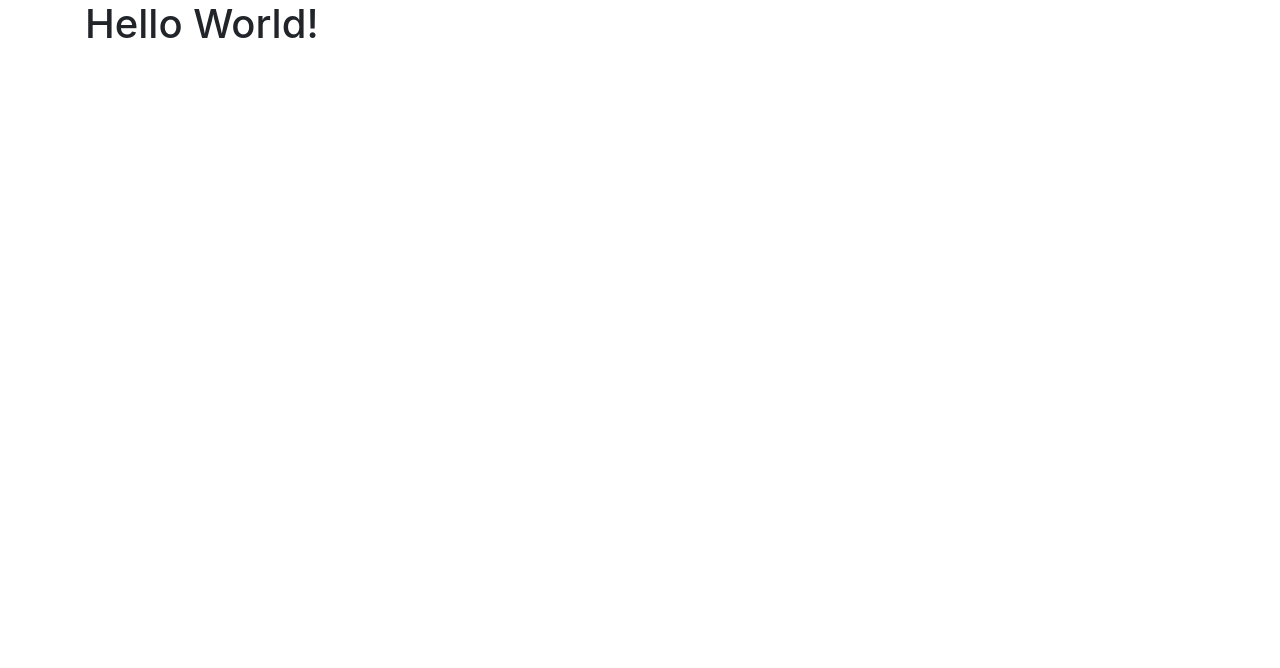
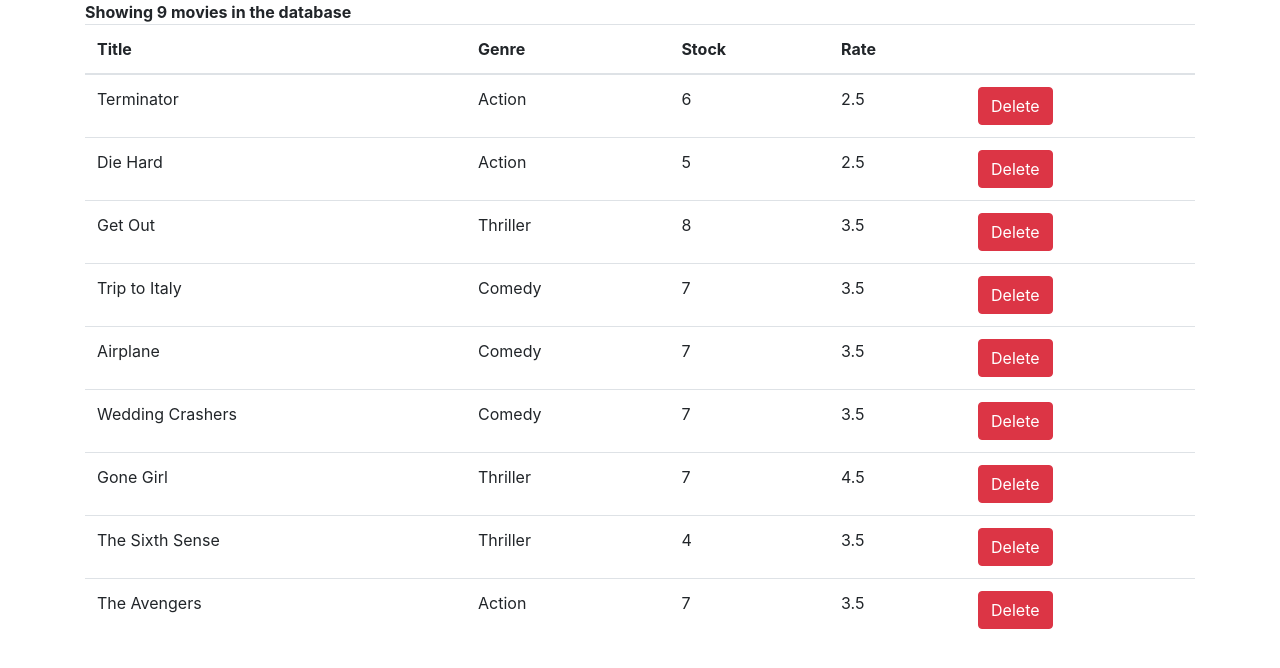
Before and after one commit to minichka/learn-react, a React (Create React App) app in the folder vidly/: page / in a window 1280 px wide. Shown: the top 668 px of the page. Built offline with nearby package versions, Linux system fonts and the light colour scheme.

Commit message:
table creation

```diff
--- a/vidly/src/App.js
+++ b/vidly/src/App.js
@@ -1,13 +1,10 @@
 import React from "react";
-import logo from "./logo.svg";
+//import logo from "./logo.svg";
 import "./App.css";
+import Movies from "./components/movies";
 
 function App() {
-  return (
-    <main className="container">
-      <h1>Hello World!</h1>
-    </main>
-  );
+  return <Movies />;
 }
 
 export default App;
--- /dev/null
+++ b/vidly/src/components/movies.jsx
@@ -0,0 +1,58 @@
+import React, { Component } from "react";
+import { getMovies, deleteMovie } from "../services/fakeMovieService";
+
+class Movies extends Component {
+  state = {
+    movies: getMovies()
+  };
+
+  handleDelete = movie => {
+    console.log(deleteMovie(movie._id));
+    this.setState({ movies: getMovies() });
+  };
+  render() {
+    return (
+      <div className="comtainer">
+        {this.state.movies.length === 0 && (
+          <p>There are no movies in the database</p>
+        )}
+        {this.state.movies.length !== 0 && (
+          <div className="container">
+            <b>Showing {this.state.movies.length} movies in the database</b>
+            <table className="table">
+              <thead>
+                <tr>
+                  <th scope="col">Title</th>
+                  <th scope="col">Genre</th>
+                  <th scope="col">Stock</th>
+                  <th scope="col">Rate</th>
+                  <th />
+                </tr>
+              </thead>
+              <tbody>
+                {this.state.movies.map(movie => (
+                  <tr key={movie._id}>
+                    <td>{movie.title}</td>
+                    <td>{movie.genre.name}</td>
+                    <td>{movie.numberInStock}</td>
+                    <td>{movie.dailyRentalRate}</td>
+                    <td>
+                      <button
+                        onClick={() => this.handleDelete(movie)}
+                        className="btn btn-danger"
+                      >
+                        Delete
+                      </button>
+                    </td>
+                  </tr>
+                ))}
+              </tbody>
+            </table>
+          </div>
+        )}
+      </div>
+    );
+  }
+}
+
+export default Movies;
--- a/vidly/src/index.js
+++ b/vidly/src/index.js
@@ -5,6 +5,7 @@
 import * as serviceWorker from "./serviceWorker";
 import "bootstrap/dist/css/bootstrap.css";
 import "font-awesome/css/font-awesome.css";
+//import Movies from "./components/movies";
 
 ReactDOM.render(<App />, document.getElementById("root"));
 
```
